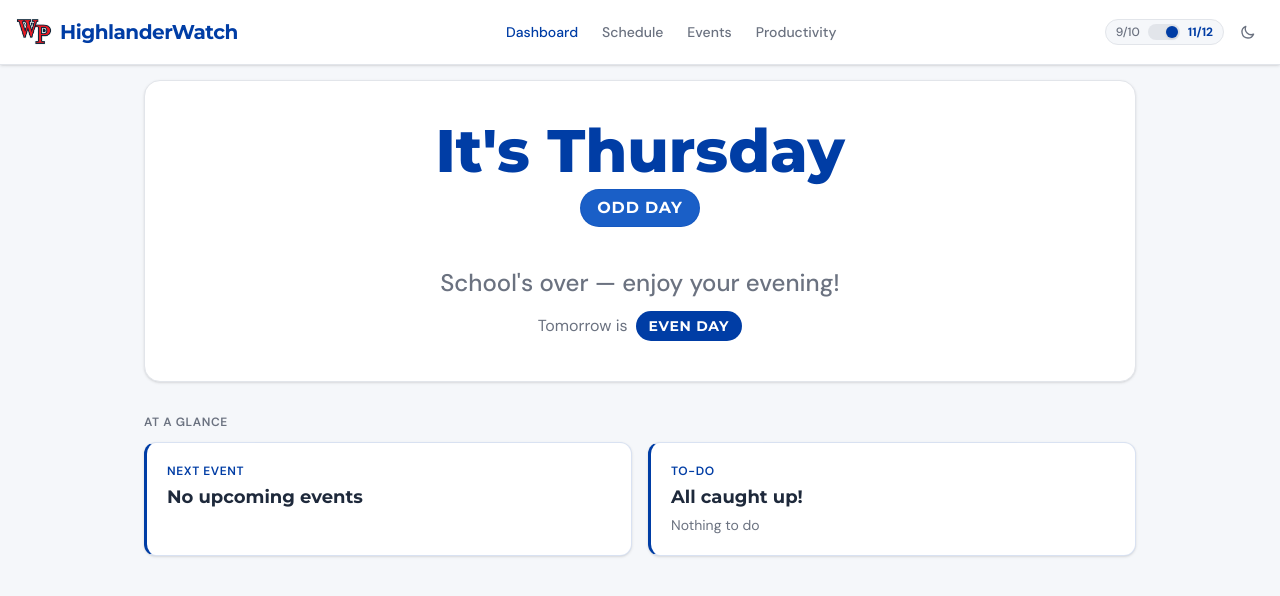
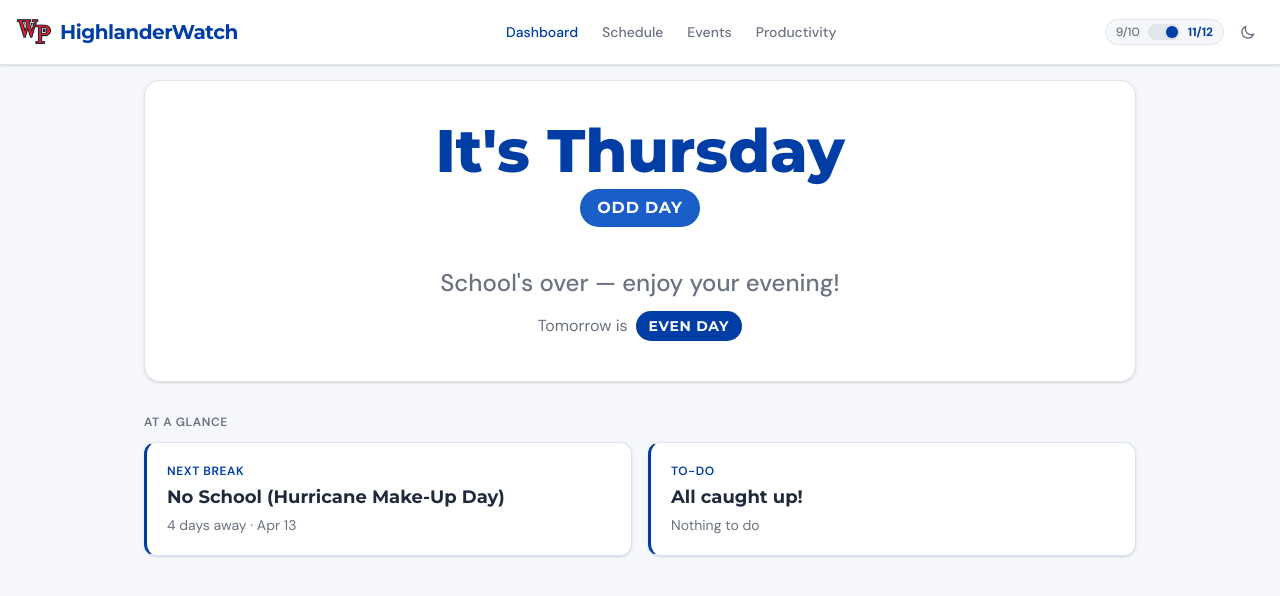
Before and after one commit to HSQ0503/SchoolWatch, a Next.js app: page / in a window 1280 px wide. Shown: the top 596 px of the page. Built offline with nearby package versions, Linux system fonts and the light colour scheme; no server answers.

Commit message:
Rewrite QuickGlanceCards to read events from config

```diff
--- a/components/QuickGlanceCards.tsx
+++ b/components/QuickGlanceCards.tsx
@@ -1,10 +1,18 @@
 "use client";
 
-import { useState, useEffect } from "react";
+import { useState } from "react";
 import Link from "next/link";
 import { useHasMounted } from "@/hooks/useHasMounted";
 import { storageKey } from "@/lib/storage";
 import { filterUpcoming, findNextNoSchool, daysUntil, type SchoolEvent } from "@/lib/events";
+import config from "@/school.config";
+
+const allEvents: SchoolEvent[] = config.calendar.events.map((e) => ({
+  date: e.date,
+  name: e.name,
+  type: e.type as SchoolEvent["type"],
+  endDate: e.endDate ?? null,
+}));
 
 type TodoItem = { text: string; completed: boolean };
 
@@ -41,14 +49,6 @@ function formatDateRange(startDate: string, endDate?: string | null): string {
 export default function QuickGlanceCards() {
   const mounted = useHasMounted();
   const [activeTodos] = useState(readActiveTodos);
-  const [events, setEvents] = useState<SchoolEvent[]>([]);
-
-  useEffect(() => {
-    fetch("/api/events")
-      .then((res) => res.json())
-      .then(setEvents)
-      .catch(() => {});
-  }, []);
 
   const todoCount = activeTodos.length;
   const nextTodo = activeTodos[0];
@@ -62,8 +62,8 @@ export default function QuickGlanceCards() {
     );
   }
 
-  const nextBreak = findNextNoSchool(events);
-  const upcomingEvents = filterUpcoming(events);
+  const nextBreak = findNextNoSchool(allEvents);
+  const upcomingEvents = filterUpcoming(allEvents);
   const nextEvent = upcomingEvents[0];
 
   const eventTarget = nextBreak || nextEvent;
```
